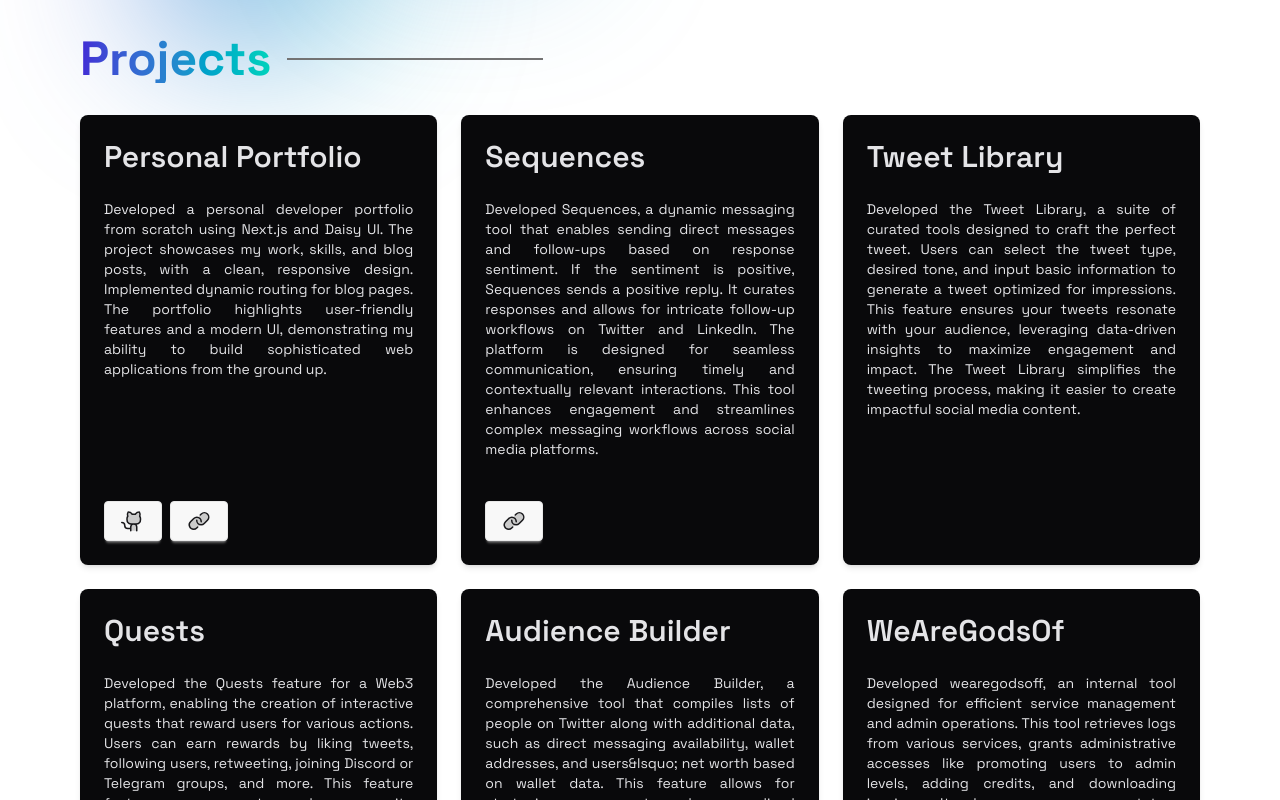
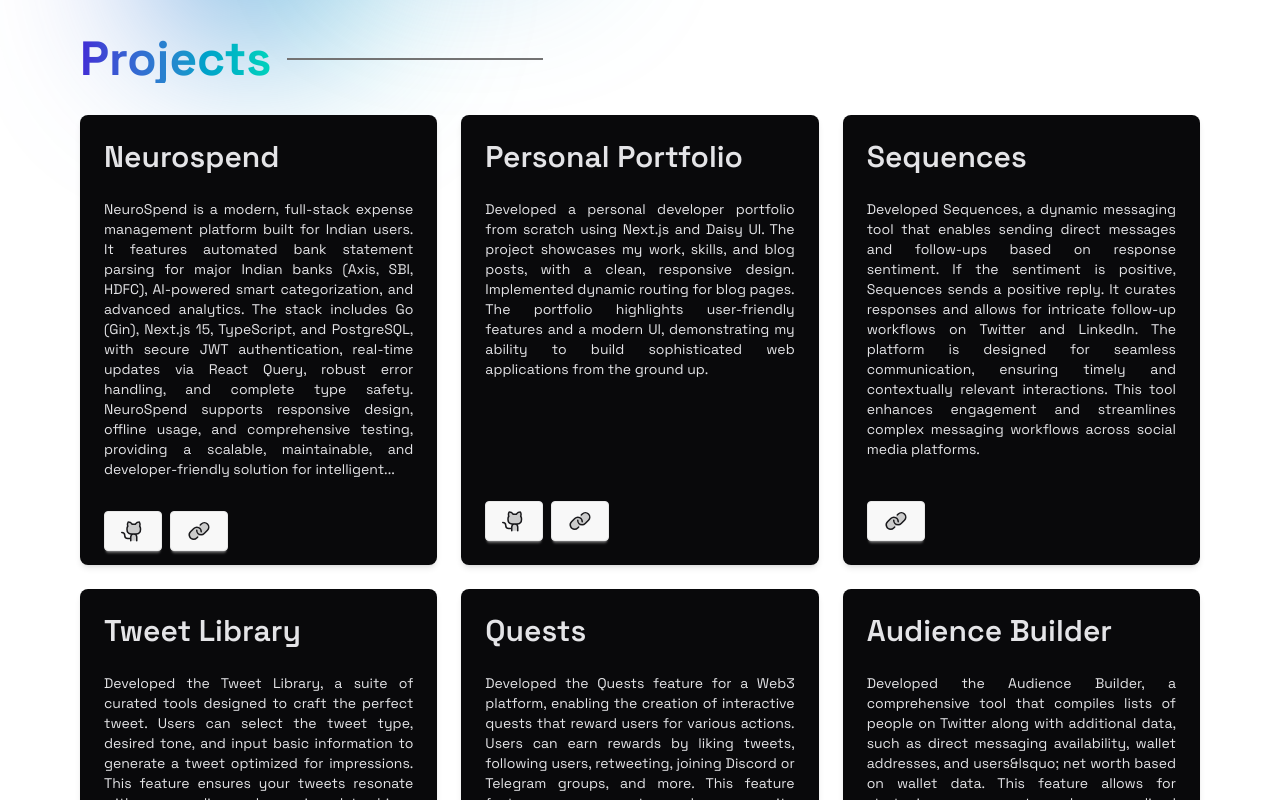
Before and after one commit to npv12/portfolio, a Next.js app: page / in a window 1280 px wide. Shown: the part 2620-3420 px from the top of the page. Built offline with nearby package versions, Linux system fonts and the light colour scheme.

Commit message:
feat: add expenses project
Signed-off-by: Pranav <pranav10121@gmail.com>

```diff
--- a/app/data/projects.ts
+++ b/app/data/projects.ts
@@ -2,10 +2,16 @@ const HOST_LINK = "https://portfolio-pranavs-projects-1ca3ecef.vercel.app";
 
 const projects = [
   {
+    "title": "Neurospend",
+    "description": "NeuroSpend is a modern, full-stack expense management platform built for Indian users. It features automated bank statement parsing for major Indian banks (Axis, SBI, HDFC), AI-powered smart categorization, and advanced analytics. The stack includes Go (Gin), Next.js 15, TypeScript, and PostgreSQL, with secure JWT authentication, real-time updates via React Query, robust error handling, and complete type safety. NeuroSpend supports responsive design, offline usage, and comprehensive testing, providing a scalable, maintainable, and developer-friendly solution for intelligent expense tracking and insights.",
+    githubLink: "https://github.com/trainjumpers/neurospend",
+    liveLink: "https://neurospend.vercel.app",
+    tags: ["Go", "Next.js", "TypeScript", "expense management"],
+  },
+  {
     title: "Personal Portfolio",
     description:
       "Developed a personal developer portfolio from scratch using Next.js and Daisy UI. The project showcases my work, skills, and blog posts, with a clean, responsive design. Implemented dynamic routing for blog pages. The portfolio highlights user-friendly features and a modern UI, demonstrating my ability to build sophisticated web applications from the ground up.",
-    link: HOST_LINK,
     githubLink: "https://github.com/npv12/portfolio",
     liveLink: HOST_LINK,
     tags: ["Next.js", "React", "TailwindCSS", "DaisyUI"],
```
